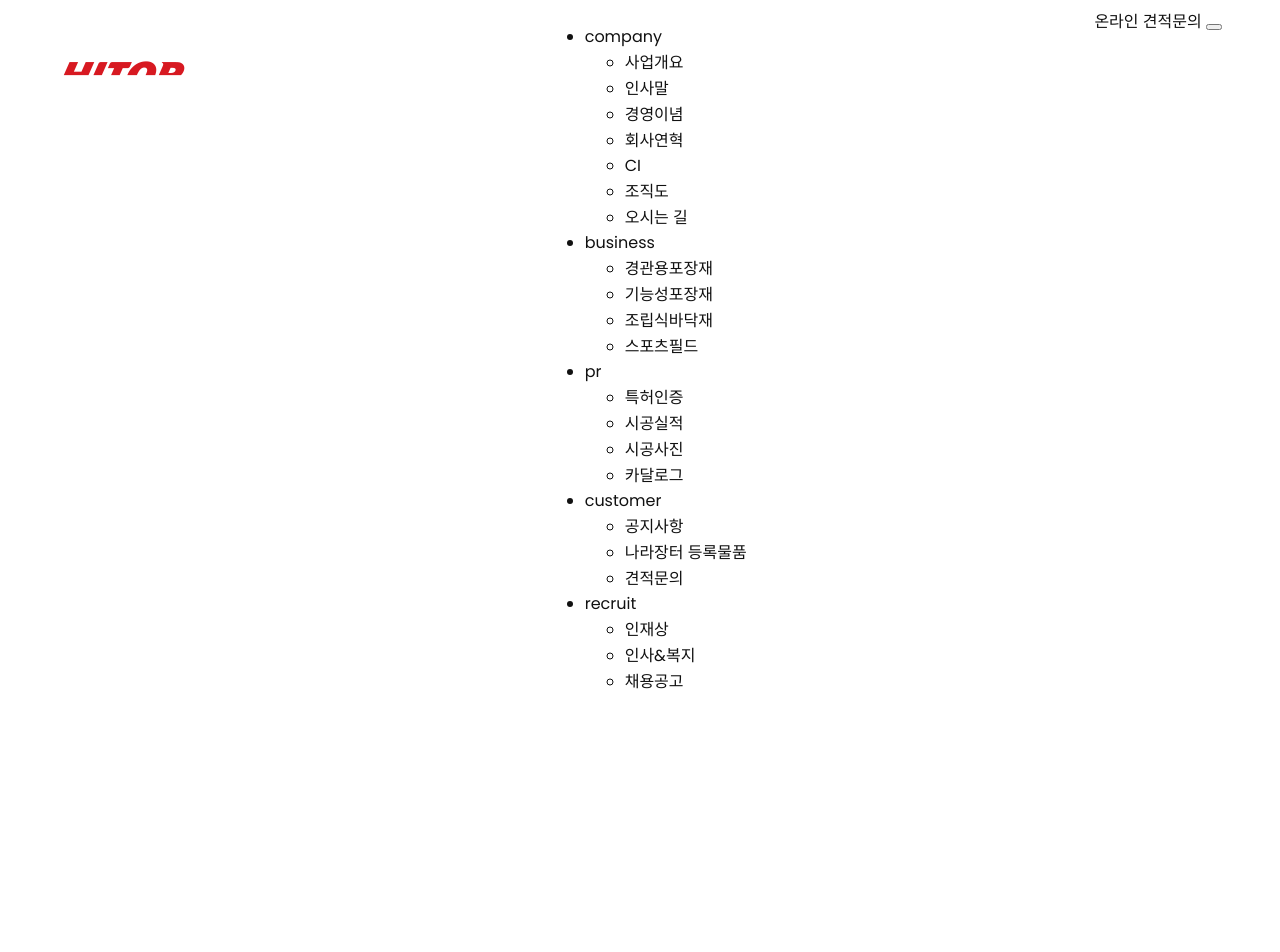
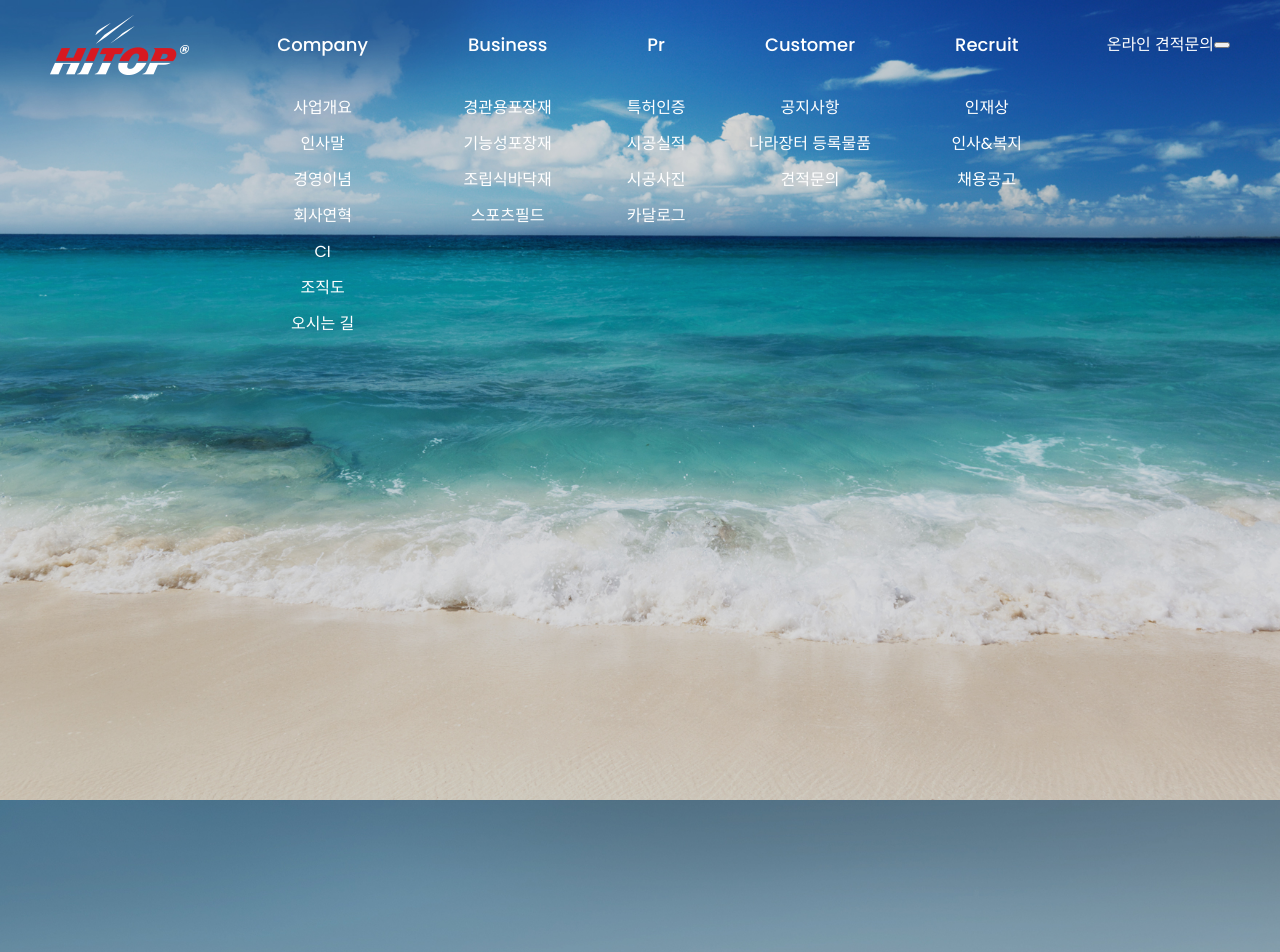
Before and after one commit to soonla/hitop, a PHP site: page /html/index.html in a window 1280 px wide. Shown: the top 952 px of the page. Before the commit the page ends 689 px from the top, so only its background shows below. Run offline with PHP 8.4, Linux system fonts and the light colour scheme; some libraries are stand-ins or nearby versions.

Commit message:
main css추가

```diff
--- a/css/layout.css
+++ b/css/layout.css
@@ -4,12 +4,34 @@ body { font-size: 1.6rem; font-family: "Poppins", "Noto Sans KR", sans-serif; co
 
 a { color: inherit; text-decoration: none; }
 
+#button { background: none; border: none; outline: none; }
+
+#header { position: fixed; width: 100%; }
+
 #header .container { display: -webkit-box; display: -ms-flexbox; display: flex; -webkit-box-pack: justify; -ms-flex-pack: justify; justify-content: space-between; padding: 0 50px; }
 
-#header .container #gnb { text-align: center; }
+#header .container #logo a { display: -webkit-box; display: -ms-flexbox; display: flex; height: 90px; -webkit-box-align: center; -ms-flex-align: center; align-items: center; }
+
+#header .container #gnb { text-align: center; color: #fff; }
 
 #header .container #gnb .list { display: -webkit-box; display: -ms-flexbox; display: flex; }
 
-#header .container #gnb .list > li > a { font-size: 18px; text-transform: capitalize; font-weight: 500; display: block; padding: 25px 50px; }
+#header .container #gnb .list > li > a { font-size: 18px; text-transform: capitalize; font-weight: 500; display: -webkit-box; display: -ms-flexbox; display: flex; -webkit-box-pack: center; -ms-flex-pack: center; justify-content: center; -webkit-box-align: center; -ms-flex-align: center; align-items: center; height: 90px; padding: 0 50px; }
 
 #header .container #gnb .list > li .depth02 li a { display: block; padding: 10px 0; }
+
+#header .container .etc { color: #fff; height: 90px; display: -webkit-box; display: -ms-flexbox; display: flex; -webkit-box-align: center; -ms-flex-align: center; align-items: center; }
+
+#header .container .etc .online { padding: 15px 30px; border: 2px solid #fff; border-radius: 100px; -webkit-transition: all 0.25s ease; transition: all 0.25s ease; }
+
+#header .container .etc .online:hover { background-color: #bf0c14; border-color: #bf0c14; }
+
+#header .container .etc .all { width: 50px; height: 50px; position: relative; }
+
+#header .container .etc .all span { display: block; width: 30px; height: 2px; background-color: #fff; position: absolute; left: 10px; }
+
+#header .container .etc .all span:nth-child(1) { top: 14px; }
+
+#header .container .etc .all span:nth-child(2) { top: 24px; }
+
+#header .container .etc .all span:nth-child(3) { top: 34px; }
--- /dev/null
+++ b/css/main.css
@@ -0,0 +1,7 @@
+#main #mainVisual ul li { height: 100vh; background-repeat: no-repeat; background-size: cover; background-position: 50%; }
+
+#main #mainVisual ul li.visual01 { background-image: url(../images/images/main/mainVisual01.jpg); }
+
+#main #mainVisual ul li.visual02 { background-image: url(../images/images/main/mainVisual02.jpg); }
+
+#main #mainVisual ul li.visual03 { background-image: url(../images/images/main/mainVisual03.jpg); }
--- /dev/null
+++ b/css/main.min.css
@@ -0,0 +1 @@
+#main #mainVisual ul li{height:100vh;background-repeat:no-repeat;background-size:cover;background-position:50%}#main #mainVisual ul li.visual01{background-image:url(../images/images/main/mainVisual01.jpg)}#main #mainVisual ul li.visual02{background-image:url(../images/images/main/mainVisual02.jpg)}#main #mainVisual ul li.visual03{background-image:url(../images/images/main/mainVisual03.jpg)}
--- /dev/null
+++ b/css/reset.css
@@ -0,0 +1,129 @@
+/* http://meyerweb.com/eric/tools/css/reset/
+   v2.0 | 20110126
+   License: none (public domain)
+*/
+
+html,
+body,
+div,
+span,
+applet,
+object,
+iframe,
+h1,
+h2,
+h3,
+h4,
+h5,
+h6,
+p,
+blockquote,
+pre,
+a,
+abbr,
+acronym,
+address,
+big,
+cite,
+code,
+del,
+dfn,
+em,
+img,
+ins,
+kbd,
+q,
+s,
+samp,
+small,
+strike,
+strong,
+sub,
+sup,
+tt,
+var,
+b,
+u,
+i,
+center,
+dl,
+dt,
+dd,
+ol,
+ul,
+li,
+fieldset,
+form,
+label,
+legend,
+table,
+caption,
+tbody,
+tfoot,
+thead,
+tr,
+th,
+td,
+article,
+aside,
+canvas,
+details,
+embed,
+figure,
+figcaption,
+footer,
+header,
+hgroup,
+menu,
+nav,
+output,
+ruby,
+section,
+summary,
+time,
+mark,
+audio,
+video {
+  margin: 0;
+  padding: 0;
+  border: 0;
+  font-size: 100%;
+  font: inherit;
+  vertical-align: baseline;
+}
+/* HTML5 display-role reset for older browsers */
+article,
+aside,
+details,
+figcaption,
+figure,
+footer,
+header,
+hgroup,
+menu,
+nav,
+section {
+  display: block;
+}
+body {
+  line-height: 1;
+}
+ol,
+ul {
+  list-style: none;
+}
+blockquote,
+q {
+  quotes: none;
+}
+blockquote:before,
+blockquote:after,
+q:before,
+q:after {
+  content: "";
+  content: none;
+}
+table {
+  border-collapse: collapse;
+  border-spacing: 0;
+}
--- a/html/index.html
+++ b/html/index.html
@@ -15,7 +15,7 @@
     />
     <link rel="stylesheet" href="../css/reset.css" />
     <link rel="stylesheet" href="../css/layout.css" />
-    <link rel="stylesheet" href="../css/vars.scss" />
+    <link rel="stylesheet" href="../css/main.css" />
     <script src="../js/first.js"></script>
   </head>
   <body>
@@ -24,7 +24,7 @@
         <h1 id="logo">
           <a href=""><img src="../images/images/layout/logo.png" alt="하이탑 로고" /></a>
         </h1>
-        <nav class="gnb">
+        <nav id="gnb">
           <ul class="list">
             <li>
               <a href="">company</a>
@@ -85,5 +85,16 @@
         </div>
       </div>
     </header>
+    <main id="main">
+      <div class="container">
+        <div id="mainVisual">
+          <ul>
+            <li class="visual01"></li>
+            <li class="visual02"></li>
+            <li class="visual03"></li>
+          </ul>
+        </div>
+      </div>
+    </main>
   </body>
 </html>
--- a/js/first.js
+++ b/js/first.js
@@ -1,2 +1,2 @@
 // alert ("hello javascript");
-console.log("hello javascript")
+console.log("hello javascript");
--- a/scss/_vars.scss
+++ b/scss/_vars.scss
@@ -1,5 +1,5 @@
-$main-color: #ff0000;
-$button-color: #111111;
+$main-color: #bf0c14;
+$text-color: #111111;
 $normal-size: 14px;
 $medium-size: 18px;
 $large-size: 24px;
--- a/scss/layout.scss
+++ b/scss/layout.scss
@@ -11,23 +11,41 @@ a {
   color: inherit;
   text-decoration: none;
 }
+#button {
+  background: none;
+  border: none;
+  outline: none;
+}
 
 #header {
-    .container{
+  position: fixed;
+  width: 100%;
+  .container {
     display: flex;
     justify-content: space-between;
     padding: 0 50px;
+    #logo {
+      a {
+        display: flex;
+        height: 90px;
+        align-items: center;
+      }
+    }
     #gnb {
       text-align: center;
-      .list{
+      color: #fff;
+      .list {
         display: flex;
         > li {
           > a {
             font-size: $medium-size;
             text-transform: capitalize;
             font-weight: 500;
-            display: block;
-            padding: 25px 50px;
+            display: flex;
+            justify-content: center;
+            align-items: center;
+            height: 90px;
+            padding: 0 50px;
           }
           .depth02 {
             li {
@@ -37,9 +55,46 @@ a {
               }
             }
           }
-
+        }
+      }
+    }
+    .etc {
+      color: #fff;
+      height: 90px;
+      display: flex;
+      align-items: center;
+      .online {
+        padding: 15px 30px;
+        border: 2px solid #fff;
+        border-radius: 100px;
+        transition: all 0.25s ease;
+        &:hover {
+          background-color: $main-color;
+          border-color: $main-color;
+        }
+      }
+      .all {
+        width: 50px;
+        height: 50px;
+        position: relative;
+        span {
+          display: block;
+          width: 30px;
+          height: 2px;
+          background-color: #fff;
+          position: absolute;
+          left: 10px;
+          &:nth-child(1) {
+            top: 14px;
+          }
+          &:nth-child(2) {
+            top: 24px;
+          }
+          &:nth-child(3) {
+            top: 34px;
           }
         }
       }
     }
   }
+}
--- /dev/null
+++ b/scss/main.scss
@@ -0,0 +1,22 @@
+@import "vars";
+#main {
+  #mainVisual {
+    ul {
+      li {
+        height: 100vh;
+        background-repeat: no-repeat;
+        background-size: cover;
+        background-position: 50%;
+        &.visual01 {
+          background-image: url(../images/images/main/mainVisual01.jpg);
+        }
+        &.visual02 {
+          background-image: url(../images/images/main/mainVisual02.jpg);
+        }
+        &.visual03 {
+          background-image: url(../images/images/main/mainVisual03.jpg);
+        }
+      }
+    }
+  }
+}
```
Also changed, not shown: css/layout.min.css (+1 -1 lines). Lines whose indentation alone changed are shown as unchanged.
